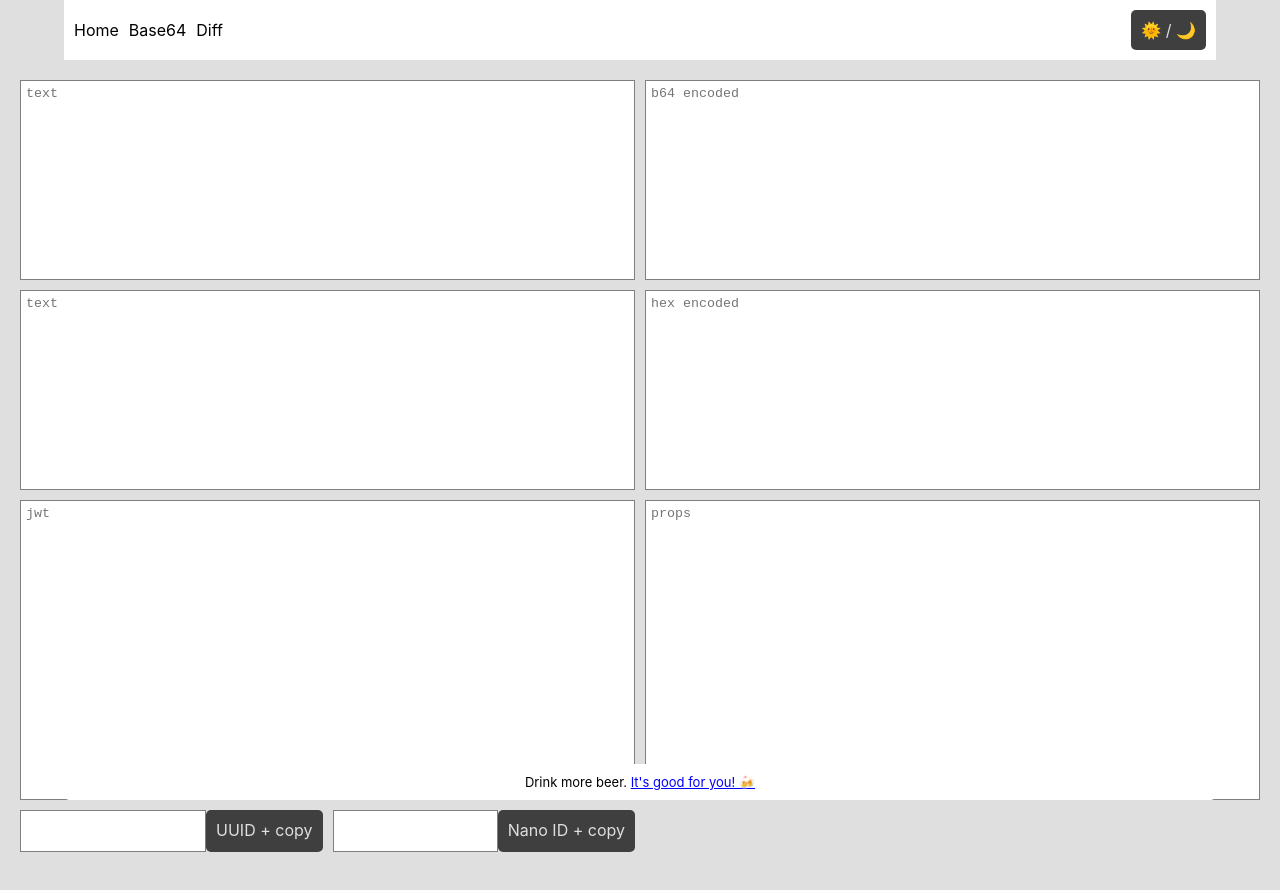
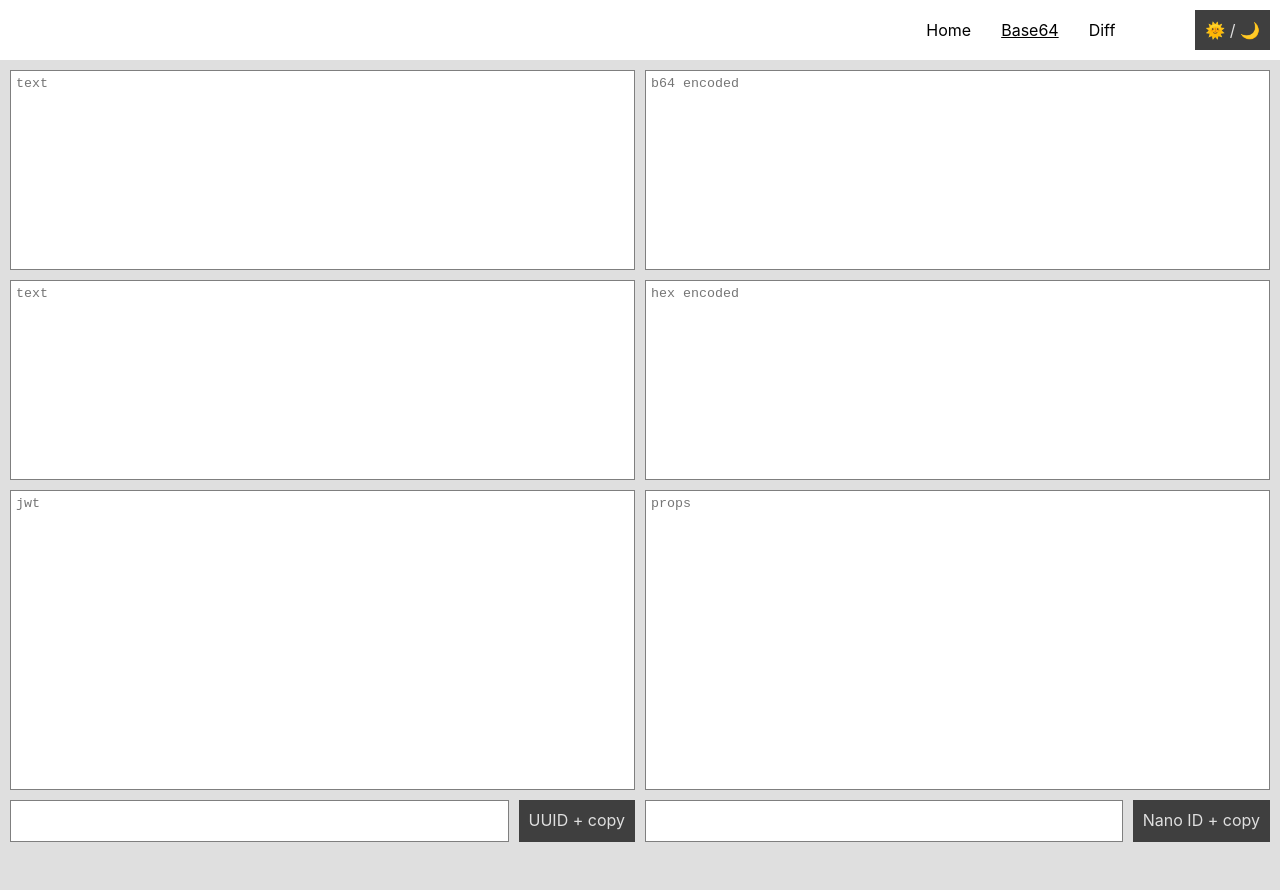
Before and after one commit to ravenscar/pauls-tools, a React (Create React App) app: page /base64 in a window 1280 px wide. Shown: the top 890 px of the page. After the commit the page ends 842 px from the top, so only its background shows below. Built offline with nearby package versions, Linux system fonts and the light colour scheme.

Commit message:
rip grid out of base styles

```diff
--- a/src/components/navigation-bar.tsx
+++ b/src/components/navigation-bar.tsx
@@ -6,21 +6,16 @@ import {authedLinks} from '../routes';
 import {Button} from '../pages/style-helpers';
 
 const Nav = styled.nav`
-	display: grid;
-	grid-area: header;
-	grid-template-areas: 'nav spacing settings';
+	display: flex;
 	background-color: ${props => props.theme.colors.background2};
 	padding: 10px;
-`;
-
-const NavRow = styled.div`
-	grid-area: nav;
-	margin-top: auto;
-	margin-bottom: auto;
-	padding: 0;
+	flex-direction: row;
+	gap: 20px;
 `;
 
 const StyledNavLink = styled(NavLink)`
+	margin-top: auto;
+	margin-bottom: auto;
 	color: ${props => props.theme.colors.text2};
 	text-align: center;
 	text-decoration: none;
@@ -29,12 +24,16 @@ const StyledNavLink = styled(NavLink)`
 		color: ${props => props.theme.colors.link};
 	}
 	&.active {
+		text-decoration: underline;
 	}
 `;
 
-const DarkmodeToggle = styled(Button)`
-	grid-area: settings;
+const LeftPadding = styled.div`
 	margin-left: auto;
+`;
+
+const DarkModeToggle = styled(Button)`
+	margin-left: 50px;
 `;
 
 type Props = {
@@ -44,13 +43,12 @@ type Props = {
 
 export const NavigationBar = (props: Props) => (
 	<Nav id={props.id}>
-		<NavRow>
-			{authedLinks.map(({path, display}) => (
-				<StyledNavLink to={path} key={path}>
-					{display}
-				</StyledNavLink>
-			))}
-		</NavRow>
-		<DarkmodeToggle onClick={props.toggleDarkmode}>🌞 / 🌙</DarkmodeToggle>
+		<LeftPadding />
+		{authedLinks.map(({path, display}) => (
+			<StyledNavLink to={path} key={path}>
+				{display}
+			</StyledNavLink>
+		))}
+		<DarkModeToggle onClick={props.toggleDarkmode}>🌞 / 🌙</DarkModeToggle>
 	</Nav>
 );
--- a/src/components/page-layout.tsx
+++ b/src/components/page-layout.tsx
@@ -4,44 +4,19 @@ import {NavigationBar} from './navigation-bar';
 
 const Container = styled.div`
 	min-height: 100%;
-	display: grid;
-	grid-template-columns: 1fr;
-	grid-template-rows: 1fr;
-	grid-template-areas:
-		'header'
-		'content'
-		'footer';
+	min-width: 100%;
+	display: flex;
+	flex-direction: column;
+	gap: 10px;
 `;
 
 const Page = styled.div`
-	padding-left: 20px;
-	padding-right: 20px;
-	padding-top: 80px;
-	padding-bottom: 50px;
-	min-height: 100%;
+	margin-left: 10px;
+	margin-right: 10px;
 `;
 
 const Header = styled.div`
-	position: fixed;
-	top: 0;
-	justify-self: center;
-	min-width: 90%;
-	z-index: 1;
-`;
-
-const Footer = styled.footer`
-	align-content: end;
-	position: fixed;
-	bottom: 0;
-	justify-self: center;
-	min-width: 90%;
-	z-index: 1;
-	padding: 10px;
-	background-color: ${props => props.theme.colors.background2};
-	color: ${props => props.theme.colors.text2};
-	font-size: small;
-	text-align: center;
-	border-radius: 5px;
+	flex: 1;
 `;
 
 type Props = PropsWithChildren & {
@@ -54,17 +29,5 @@ export const PageLayout = (props: Props) => (
 			<NavigationBar id='header' toggleDarkmode={props.toggleDarkmode} />
 		</Header>
 		<Page>{props.children}</Page>
-		<Footer id='footer'>
-			<center>
-				Drink more beer.&nbsp;
-				<a
-					href='https://innerwestaletrail.com.au/'
-					target='_blank'
-					rel='noreferrer'
-				>
-					It&apos;s good for you! 🍻
-				</a>
-			</center>
-		</Footer>
 	</Container>
 );
--- a/src/pages/page-base64.tsx
+++ b/src/pages/page-base64.tsx
@@ -1,8 +1,7 @@
-import styled from '@emotion/styled';
 import React from 'react';
 import {v4} from 'uuid';
 import {nanoid} from 'nanoid';
-import {Area, BigLeft, Button, Container, Half, Quarter} from './style-helpers';
+import {Area, Button, Column, Row} from './style-helpers';
 import {useSerialize} from '../storage/cache';
 
 const Base64 = () => {
@@ -133,71 +132,73 @@ const Base64 = () => {
 	};
 
 	return (
-		<Container>
-			<Half>
+		<Column>
+			<Row>
 				<Area
+					flex={1}
 					placeholder='text'
 					min-height='200px'
 					onChange={handleB64TextChange}
 					value={b64Text}
 				/>
-			</Half>
-			<Half>
 				<Area
+					flex={1}
 					placeholder='b64 encoded'
 					min-height='200px'
 					onChange={handleB64Change}
 					value={b64}
 				/>
-			</Half>
+			</Row>
 
-			<Half>
+			<Row>
 				<Area
+					flex={1}
 					placeholder='text'
 					min-height='200px'
 					onChange={handleHexTextChange}
 					value={hexText}
 				/>
-			</Half>
-			<Half>
 				<Area
+					flex={1}
 					placeholder='hex encoded'
 					min-height='200px'
 					onChange={handleHexChange}
 					value={hex}
 				/>
-			</Half>
+			</Row>
 
-			<Half>
+			<Row>
 				<Area
+					flex={1}
 					placeholder='jwt'
 					min-height='300px'
 					onChange={handleJotChange}
 					value={jot}
 				/>
-			</Half>
-			<Half>
 				<Area
+					flex={1}
 					placeholder='props'
 					min-height='300px'
 					onChange={handleJotPropsChange}
 					value={jotProps}
 				/>
-			</Half>
+			</Row>
 
-			<Quarter>
-				<BigLeft>
-					<Area readOnly value={uuid} />
-					<Button onClick={handleUuid}>UUID + copy</Button>
-				</BigLeft>
-			</Quarter>
-			<Quarter>
-				<BigLeft>
-					<Area readOnly value={nanoId} />
-					<Button onClick={handleNanoId}>Nano ID + copy</Button>
-				</BigLeft>
-			</Quarter>
-		</Container>
+			<Row>
+				<Column flex={1}>
+					<Row>
+						<Area readOnly value={uuid} flex={1} />
+						<Button onClick={handleUuid}>UUID + copy</Button>
+					</Row>
+				</Column>
+				<Column flex={1}>
+					<Row>
+						<Area readOnly value={nanoId} flex={1} />
+						<Button onClick={handleNanoId}>Nano ID + copy</Button>
+					</Row>
+				</Column>
+			</Row>
+		</Column>
 	);
 };
 
--- a/src/pages/page-home/index.tsx
+++ b/src/pages/page-home/index.tsx
@@ -1,7 +1,7 @@
 import React, {useState} from 'react';
 import styled from '@emotion/styled';
 
-import {Area, BigRight, Button, Container, Half} from '../style-helpers';
+import {Area, Button, Column} from '../style-helpers';
 
 import {AddTodoForm} from './todo/add-todo-form';
 import {TodoList} from './todo/todo-list';
@@ -9,7 +9,7 @@ import {purgeCompletedTodos, Todo} from '../../storage/todos';
 import {useEditorFilelist} from '../../storage/editor';
 import {FilePlus, Save} from 'react-feather';
 
-const Page = styled(BigRight)`
+const Page = styled.div`
 	min-height: 100%;
 `;
 
@@ -39,7 +39,7 @@ const NoteControls = styled.div`
 	min-height: 100px;
 `;
 
-const EditorForm = styled(Half)`
+const EditorForm = styled.div`
 	grid-template-rows: auto 1fr;
 `;
 
@@ -64,7 +64,7 @@ const Home = () => {
 					</Button>
 				))}
 			</Sidebar>
-			<Container vertStretch={true}>
+			<Column>
 				<EditorForm>
 					<NoteControls>
 						<input />
@@ -73,7 +73,7 @@ const Home = () => {
 					</NoteControls>
 					<Area />
 				</EditorForm>
-				<Half>
+				<div>
 					<Todos>
 						<AddTodoForm
 							updateTodo={selected}
@@ -82,8 +82,8 @@ const Home = () => {
 						<TodoList selected={setSelected} />
 						<Cleanup onClick={purge}>🗑️</Cleanup>
 					</Todos>
-				</Half>
-			</Container>
+				</div>
+			</Column>
 		</Page>
 	);
 };
--- a/src/pages/style-helpers.tsx
+++ b/src/pages/style-helpers.tsx
@@ -1,63 +1,40 @@
 import styled from '@emotion/styled';
 
-export const Container = styled.div<{vertStretch?: boolean}>`
-	display: grid;
-	grid-template-columns: repeat(12, 1fr);
-	grid-gap: 10px;
-	min-height: 100%;
-	align-content: ${props => (props.vertStretch ? 'stretch' : 'baseline')};
+export const Column = styled.div<{flex?: number}>`
+	display: flex;
+	flex-direction: column;
+	gap: 10px;
+	${props => (props['flex'] ? `flex: ${props['flex']};` : '')}
+`;
+
+export const Row = styled.div<{flex?: number}>`
+	display: flex;
+	flex-direction: row;
+	gap: 10px;
+	${props => (props['flex'] ? `flex: ${props['flex']};` : '')}
+`;
+
+export const Cell = styled.div<{flex?: number}>`
+	display: flex;
+	flex-direction: row;
+	gap: 10px;
+	${props => (props['flex'] ? `flex: ${props['flex']};` : '')}
 `;
 
 export const Bad = styled.span`
 	color: ${props => props.theme.colors.error};
 `;
 
-export const Full = styled.div`
-	display: grid;
-	grid-column-end: span 12;
-	justify-items: stretch;
-	overflow: scroll;
-`;
-
-export const Half = styled.div`
-	display: grid;
-	grid-column-end: span 6;
-	justify-items: stretch;
-`;
-
-export const Third = styled.div`
-	display: grid;
-	grid-column-end: span 4;
-	justify-items: stretch;
-`;
-
-export const Quarter = styled.div`
-	display: grid;
-	grid-column-end: span 3;
-	justify-content: stretch;
-`;
-
-export const BigLeft = styled.div`
-	display: grid;
-	grid-template-columns: 1fr auto;
-	justify-items: stretch;
-`;
-export const BigRight = styled.div`
-	display: grid;
-	grid-template-columns: auto 1fr;
-	justify-items: stretch;
-`;
-
-export const Area = styled.textarea<{'min-height'?: string}>`
+export const Area = styled.textarea<{'min-height'?: string; flex?: number}>`
 	resize: none;
 	tab-size: 2;
-	${props => (props['min-height'] ? `min-height: ${props['min-height']}` : '')}
+	${props => (props['min-height'] ? `min-height: ${props['min-height']};` : '')}
+	${props => (props['flex'] ? `flex: ${props['flex']};` : '')}
 `;
 
 export const ButtonBase = styled.div`
 	text-align: center;
 	padding: 10px;
-	border-radius: 5px;
 	border: 10px;
 	cursor: pointer;
 `;
@@ -77,7 +54,6 @@ export const Button = styled.div<{selected?: boolean}>`
 
 	text-align: center;
 	padding: 10px;
-	border-radius: 5px;
 	border: 10px;
 	cursor: pointer;
 `;
```
